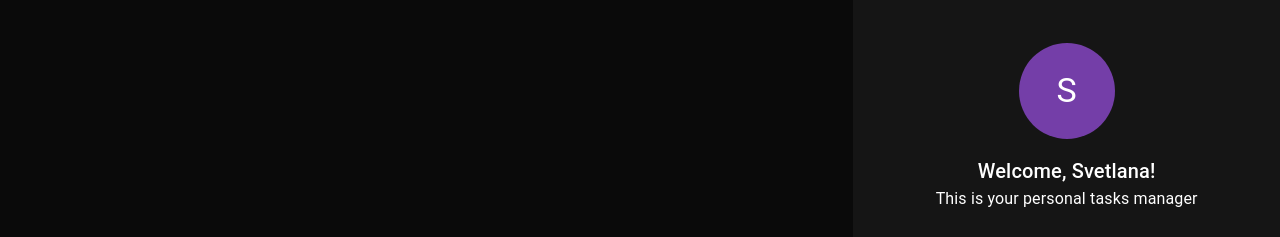
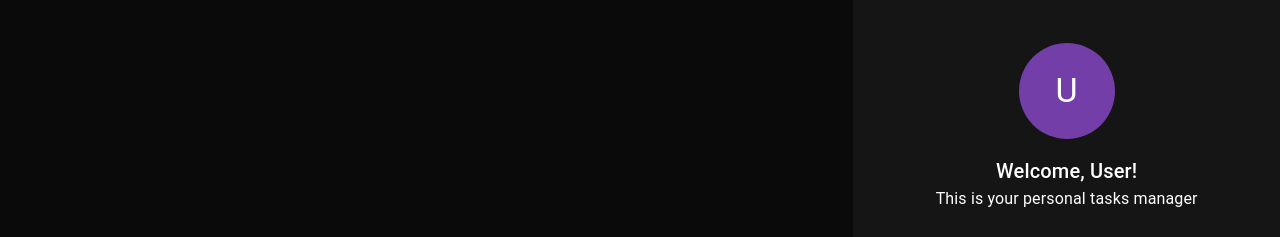
Before and after one commit to SharinLana/typescript-fullstack-tasks-manager, a React (Create React App) app: page / in a window 1280 px wide. Shown: the part 273-510 px from the top of the page. Built offline with nearby package versions, Linux system fonts and the light colour scheme.

Commit message:
change the name prop in the Sidebar

```diff
--- a/src/components/sidebar/Sidebar.tsx
+++ b/src/components/sidebar/Sidebar.tsx
@@ -20,7 +20,7 @@ const ContentArea: FC = (): ReactElement => {
         alignItems: 'center',
       }}
     >
-      <Profile name="Svetlana"/>
+      <Profile name="User"/>
     </Grid>
   );
 };
```
